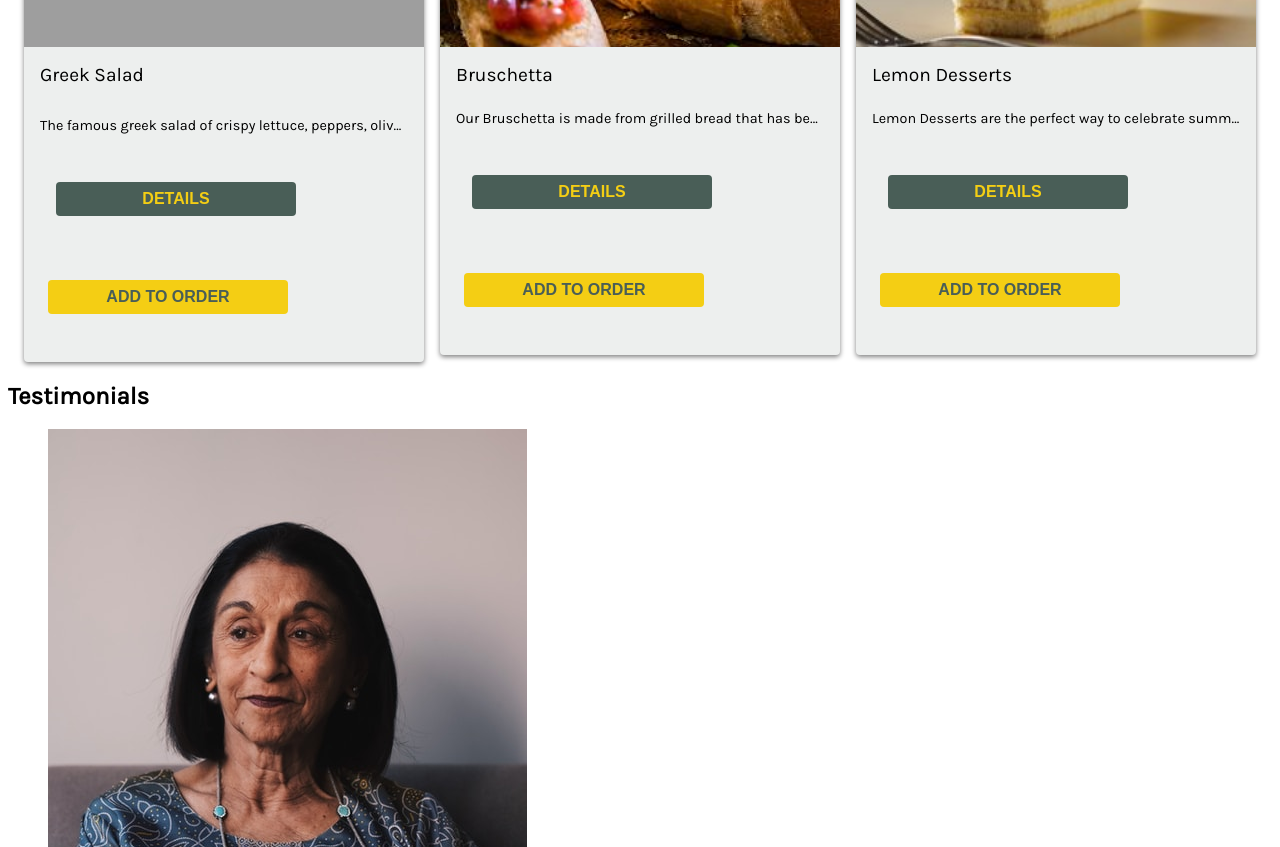
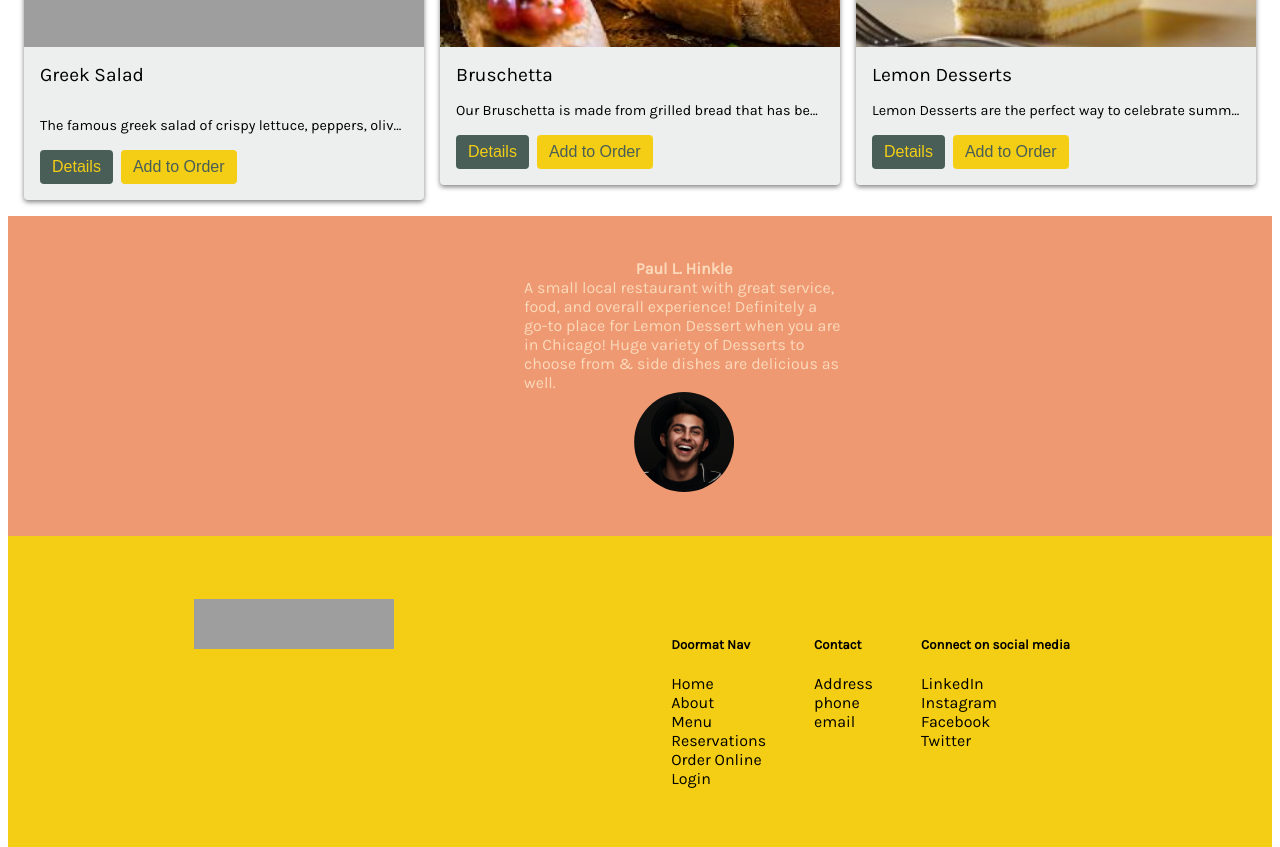
Before and after one commit to anjali-ghanshani/little-lemon, a React (Create React App) app: page / in a window 1280 px wide. Shown: the part 900-1747 px from the top of the page. Built offline with nearby package versions, Linux system fonts and the light colour scheme; grey boxes are pictures that could not be loaded; a web font is replaced by a local one.

Commit message:
testimonial layout
- added a carousel
- added images and comment

```diff
--- a/src/components/BookingPage/BookingPage.css
+++ b/src/components/BookingPage/BookingPage.css
@@ -74,7 +74,7 @@
     flex-direction: row;
   }
 
-  button {
+  .Button {
     margin: 2rem 1rem;
     padding: 12px;
     width: 240px;
@@ -90,7 +90,7 @@
 
   }
 
-  button:hover {
+ .Button:hover {
     box-shadow: 5px 5px 5px rgb(65, 65, 65);
 }
 
--- a/src/components/BookingPage/BookingPage.js
+++ b/src/components/BookingPage/BookingPage.js
@@ -3,11 +3,11 @@ import { useState } from "react";
 import { validateEmail, validateNumberOfDinners } from "../../utlis";
 import "./BookingPage.css"
 
-const PasswordErrorMessage = () => {
-    return (
-        <p className="FieldError">Password should have at least 8 characters</p>
-    );
-};
+// const PasswordErrorMessage = () => {
+//     return (
+//         <p className="FieldError">Password should have at least 8 characters</p>
+//     );
+// };
 
 
 function BookingPage() {
@@ -146,7 +146,7 @@ function BookingPage() {
 
                             </select>
                         </div>
-                        <button type="submit" disabled={!getIsFormValid()}>
+                        <button class="Button" type="submit" disabled={!getIsFormValid()}>
                             reserve the table
                         </button>
                     </fieldset>
--- a/src/components/CustomersSay/CustomersSay.css
+++ b/src/components/CustomersSay/CustomersSay.css
@@ -0,0 +1,32 @@
+.carousel-container {
+    background-color: #ee9972;
+    display: flex;
+    flex-wrap: nowrap;
+    overflow: hidden;
+}
+
+.carousel-item {
+    height: 20rem;
+    min-width: 100%;
+    width: 100%;
+    display: flex;
+    flex-direction: column;
+    align-items: center;
+    justify-content: center;
+    transition: 1s cubic-bezier(0.39, 0.575, 0.565, 1);
+    color: #fbdabb;
+}
+
+.customer-name {
+    font-weight: bold;
+}
+
+.customer-comment {
+    width: 20rem;
+}
+
+.customer-image {
+    width: 100px;
+    height: 100px;
+    border-radius: 100%;
+}
--- a/src/components/CustomersSay/CustomersSay.js
+++ b/src/components/CustomersSay/CustomersSay.js
@@ -1,4 +1,4 @@
-import React from 'react'
+import React, { useEffect, useState } from 'react'
 import './CustomersSay.css'
 import reviewerImage1 from '../../testimonial-images/reviewer1.jpg';
 import reviewerImage2 from '../../testimonial-images/reviewer2.jpg';
@@ -6,9 +6,63 @@ import reviewerImage3 from '../../testimonial-images/reviewer3.jpg';
 import reviewerImage4 from '../../testimonial-images/reviewer4.jpg';
 
 function CustomersSay() {
+
+    const customers = [
+        {
+            name: 'Zelma A. Ortiz',
+            comment: 'Amazing experience! If you thought gourmet kitchen will leave you hungry, think again. You should skip several meals before visiting this amazing restaurant. Everything is so tasty, you cannot restraint yourself from having all of the dishes.',
+            image: reviewerImage1,
+        },
+        {
+            name: 'Paul L. Hinkle',
+            comment: 'A small local restaurant with great service, food, and overall experience! Definitely a go-to place for Lemon Dessert when you are in Chicago! Huge variety of Desserts to choose from & side dishes are delicious as well.',
+            image: reviewerImage2,
+        },
+        {
+            name: 'Jason R. Borders',
+            comment: 'I have to say, I enjoyed every single bite of the meal in Little Lemon. I had a 3 course meal, with a couple of beers. Considering the quality, the price is reasonable. Ideal for those who want a romantic night out. There was also plenty of room for bigger groups.',
+            image: reviewerImage3,
+        },
+        {
+            name: 'Lily E. Webb',
+            comment: 'It’s a great experience. The ambiance is very welcoming and charming. Amazing wines, food and service. Staff are extremely knowledgeable and make great recommendations.',
+            image: reviewerImage4,
+        },
+    ]
+
+    const [currentIndex, setCurrentIndex] = useState(0)
+    const carouselInfiniteScroll = () => {
+        if (currentIndex === customers.length - 1) {
+            return setCurrentIndex(0)
+        }
+        return setCurrentIndex(currentIndex + 1)
+    }
+
+    useEffect(() => {
+        const interval = setInterval(() => {
+            carouselInfiniteScroll()
+        }, 5000)
+        return () => {
+            if (interval) {
+                clearInterval(interval)
+            }
+        }
+    })
     return (
-        <>
-            <section className='testimonials' >
+        <div className='carousel-container'>
+            {
+                customers.map((customer, index) => {
+                    return <div className='carousel-item'
+                        key={customer.name}
+                        style={{ transform: `translate(-${currentIndex * 100}%)` }}>
+                        <div className='customer-name'>{customer.name}</div>
+                        <div className='customer-comment'>{customer.comment}</div>
+                        <img src={customer.image} alt="alt" className='customer-image'></img>
+                    </div>
+                })
+            }
+
+            {/* <section className='testimonials' >
                 <h1>Testimonials</h1>
 
                 <ul className='list-type'>
@@ -41,8 +95,8 @@ function CustomersSay() {
                         </div>
                     </li>
                 </ul>
-            </section>
-        </>
+            </section> */}
+        </div>
     )
 }
 
--- a/src/components/Specials/Specials.css
+++ b/src/components/Specials/Specials.css
@@ -42,7 +42,7 @@
   .card-name {
     padding: var(--padding);
     font-size: 1.2rem;
-    margin-bottom: .5rem;
+    /* margin-bottom: .5rem; */
   }
 
   p {
--- a/src/index.css
+++ b/src/index.css
@@ -1,5 +1,5 @@
 body {
-  margin: .5rem;
+  /* margin: .5rem; */
   /* padding: 0%; */
   /* display: flex; */
   /* height: 150vh; */
```
